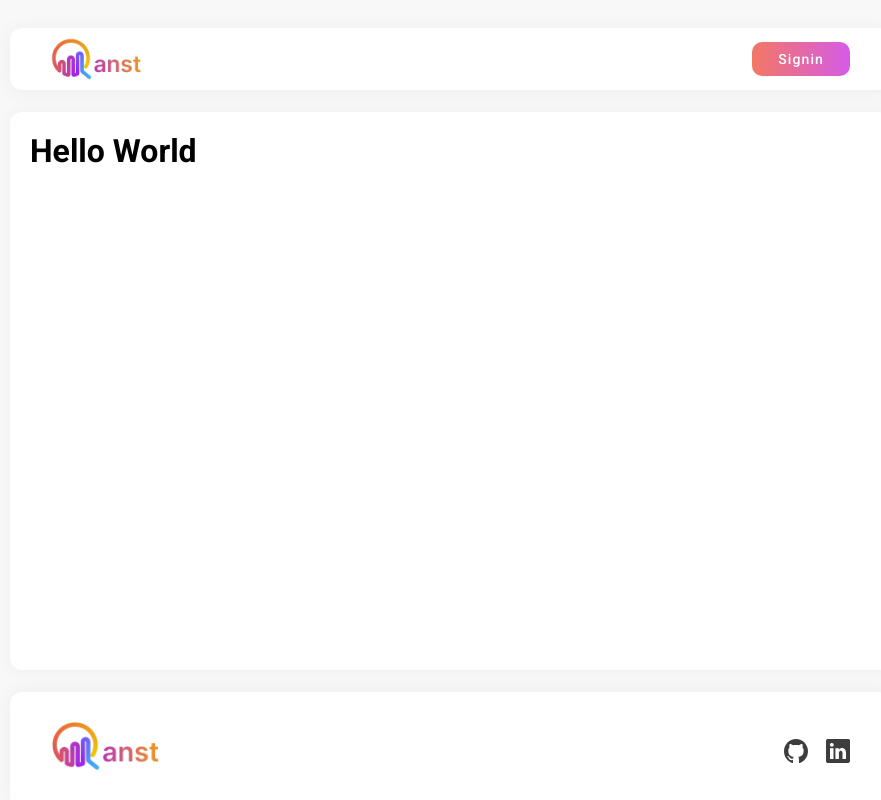
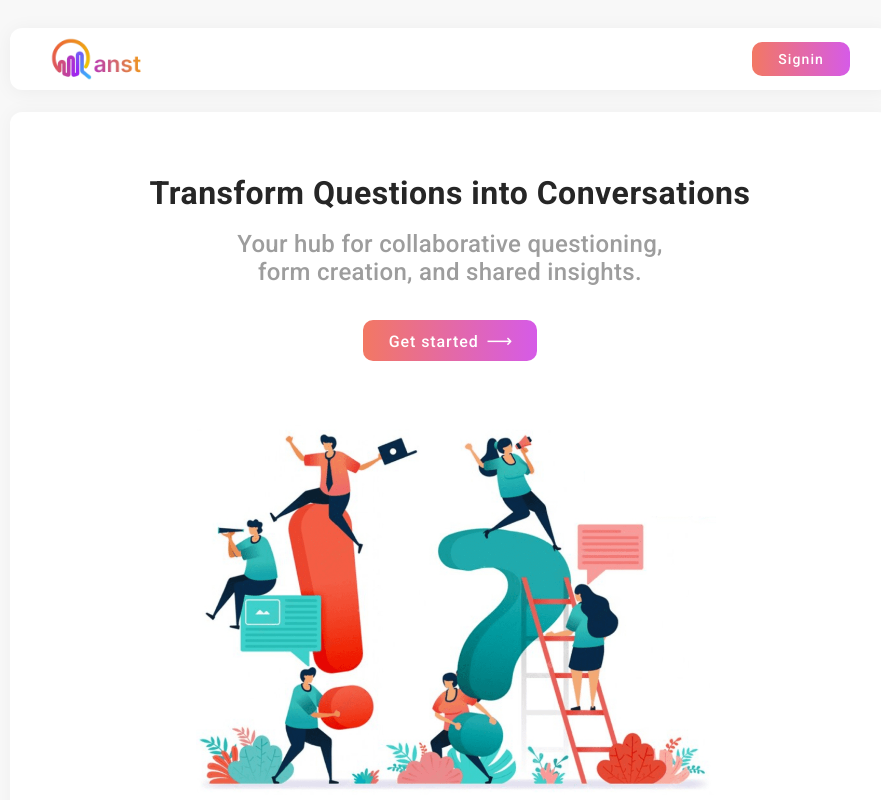
Before and after one commit to akash-singh8/qanst, a Next.js app: page / in a window 1280 px wide. Shown: the top 800 px of the page, without its empty margins (190-1071 px from the left). Built offline with nearby package versions, Linux system fonts and the light colour scheme.

Commit message:
index page: added content

```diff
--- a/src/pages/index.tsx
+++ b/src/pages/index.tsx
@@ -1,7 +1,22 @@
+import style from "@/styles/Home.module.css";
+
 export default function Home() {
   return (
-    <main>
-      <h1>Hello World</h1>
+    <main className={style.home}>
+      <div className={style.detail}>
+        <h1>Transform Questions into Conversations</h1>
+        <p>
+          Your hub for collaborative questioning,
+          <br />
+          form creation, and shared insights.
+        </p>
+
+        <button className="button">
+          Get started <span>&#10230;</span>
+        </button>
+      </div>
+
+      <img src="/home.png" alt="home" />
     </main>
   );
 }
--- /dev/null
+++ b/src/styles/Home.module.css
@@ -0,0 +1,47 @@
+.home {
+  align-items: center;
+  display: flex;
+  flex-direction: column;
+  justify-content: space-between;
+  row-gap: 64px;
+  padding: 40px;
+}
+
+.home img {
+  width: 65%;
+  margin-right: -12px;
+}
+
+.detail {
+  align-items: center;
+  display: flex;
+  flex-direction: column;
+  margin-top: 22px;
+}
+
+.detail h1 {
+  color: #262626;
+  font-weight: 700;
+  font-size: 32px;
+  letter-spacing: 0.5px;
+}
+
+.detail p {
+  color: #9d9d9d;
+  font-weight: 500;
+  font-size: 24px;
+  letter-spacing: 0.3px;
+  text-align: center;
+  margin: 18px 0 34px;
+}
+
+.detail button {
+  padding: 10px 24px 10px 26px;
+  font-size: 16px;
+  letter-spacing: 0.9px;
+}
+
+.detail button span {
+  font-size: 18px;
+  padding-left: 3px;
+}
```
Also changed, not shown: public/home.png (added).
